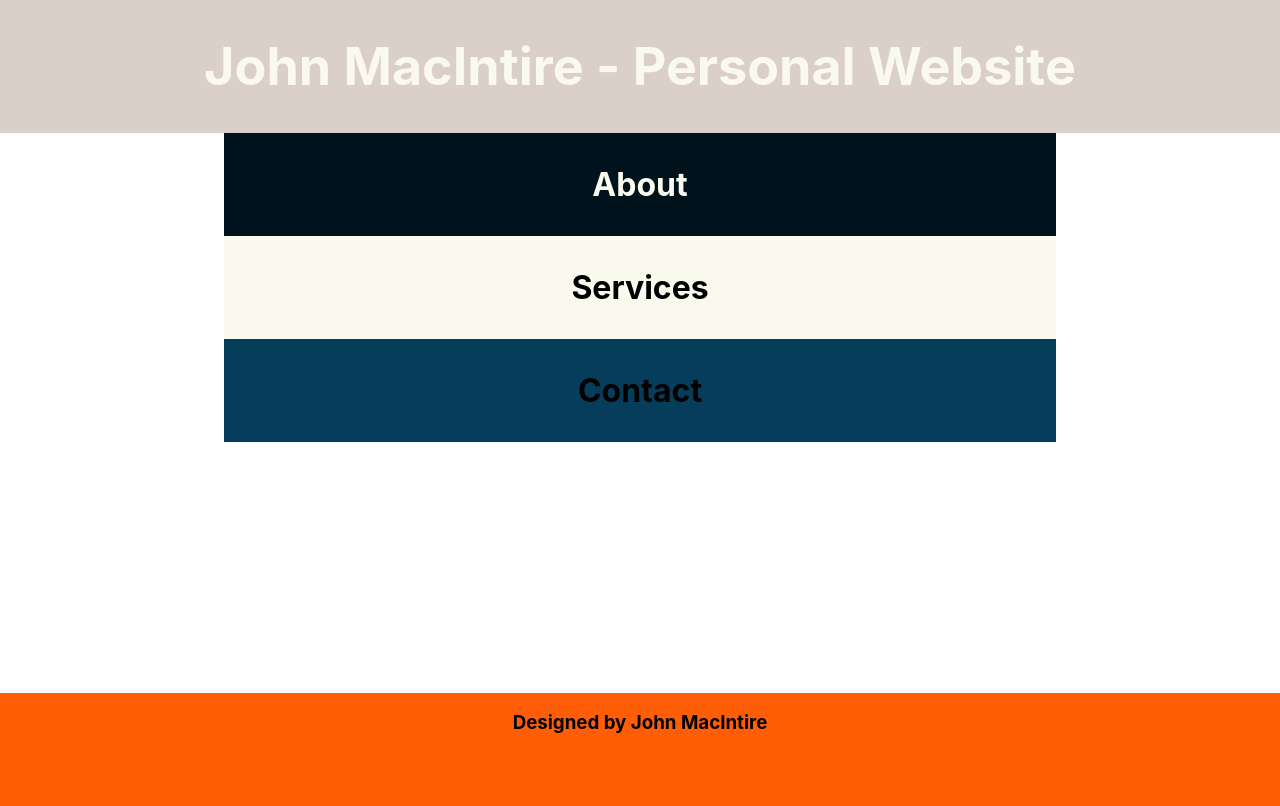
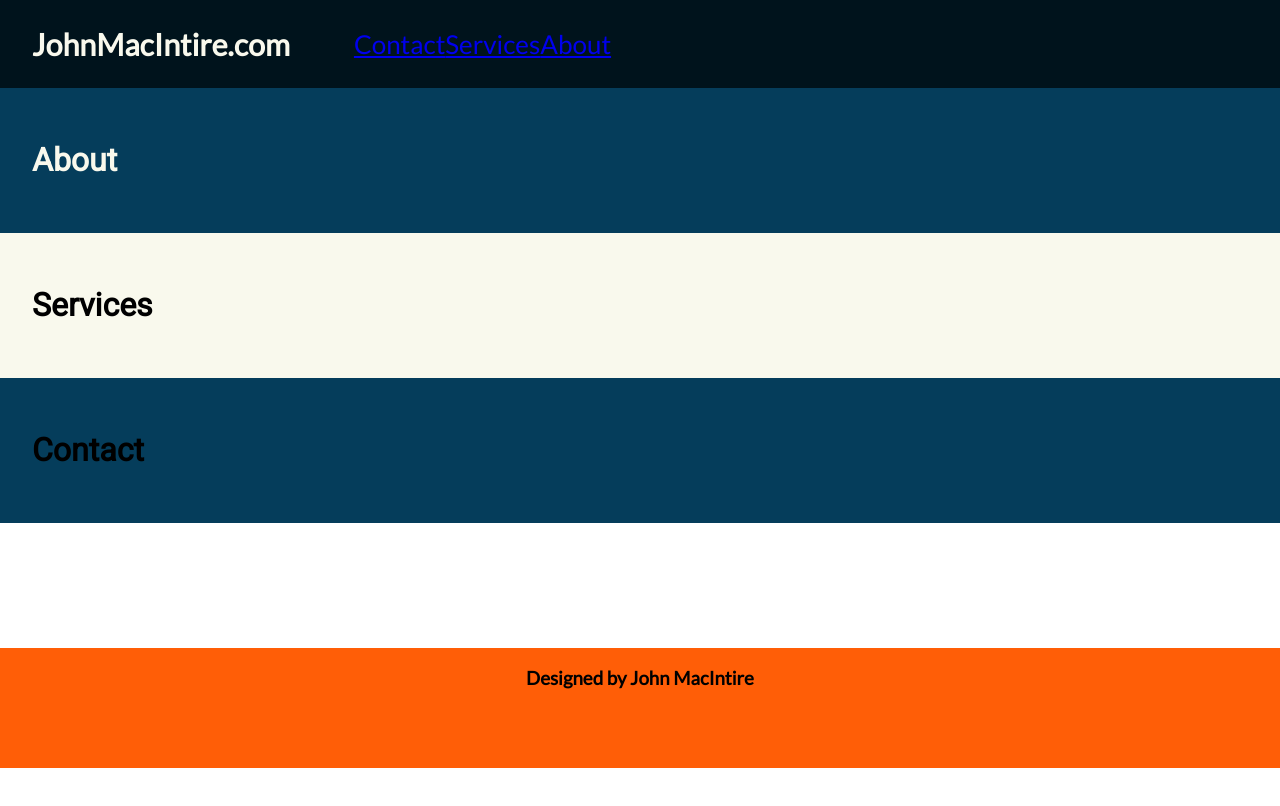
Before and after one commit to jrwmacintire/personal-site, a React (Create React App) app: page /contact in a window 1280 px wide. Shown: the top 806 px of the page. Built offline with nearby package versions, Linux system fonts and the light colour scheme.

Commit message:
Added Bootstrap and React Bootstrap

```diff
--- a/package.json
+++ b/package.json
@@ -3,7 +3,9 @@
   "version": "0.1.0",
   "private": true,
   "dependencies": {
+    "bootstrap": "^4.3.1",
     "react": "^16.8.6",
+    "react-bootstrap": "^1.0.0-beta.9",
     "react-dom": "^16.8.6",
     "react-scripts": "2.1.8"
   },
--- a/src/components/Header.js
+++ b/src/components/Header.js
@@ -4,7 +4,12 @@ class Header extends Component {
     render() {
         return (
             <header className="Header">
-                <h1>John MacIntire - Personal Website</h1>
+                <h3 className="title">JohnMacIntire.com</h3>
+                <div className="nav-links">
+                    <a href="/contact">Contact</a>
+                    <a href="/services">Services</a>
+                    <a href="/about">About</a>
+                </div>
             </header>
         )
     }
--- a/src/styles/css/App.css
+++ b/src/styles/css/App.css
@@ -2,20 +2,35 @@
 /* HSL */
 /* RGB */
 @import url("https://fonts.googleapis.com/css?family=Lato|Roboto&display=swap");
+.Main {
+  min-height: 70vh;
+  min-width: 65%;
+  font-family: 'Roboto', sans-serif; }
+  .Main div {
+    display: flex;
+    padding: 2rem; }
+
 .About {
-  background-color: #00131c; }
+  background-color: #053d5b; }
   .About * {
     color: #f9f9ed; }
 
+/* Coolors Exported Palette - coolors.co/00131c-053d5b-f9f9ed-ff5e07-dbd0c9 */
+/* HSL */
+/* RGB */
 .Header {
-  background-color: #dbd0c9;
-  min-height: 15vh;
+  background-color: #00131c;
+  width: 100%;
+  min-height: 11vh;
   display: flex;
-  flex-direction: column;
-  align-items: center;
-  justify-content: center;
   font-size: calc(10px + 2vmin);
   color: #f9f9ed; }
+  .Header h3.title {
+    margin: auto 2rem; }
+  .Header div.nav-links {
+    margin: auto 2rem;
+    display: inline-block;
+    text-align: right; }
 
 .Footer {
   min-height: 15vh;
@@ -32,15 +47,6 @@
 
 html body div#root .App {
   font-size: 16px;
+  font-family: 'Lato', sans-serif;
   display: flex;
   flex-direction: column; }
-  html body div#root .App div {
-    margin: auto; }
-  html body div#root .App .Main {
-    min-height: 70vh;
-    min-width: 65%; }
-    html body div#root .App .Main div {
-      display: flex;
-      padding: 2rem; }
-    html body div#root .App .Main h1 {
-      margin: auto; }
--- /dev/null
+++ b/src/styles/css/Header.css
@@ -0,0 +1,16 @@
+/* Coolors Exported Palette - coolors.co/00131c-053d5b-f9f9ed-ff5e07-dbd0c9 */
+/* HSL */
+/* RGB */
+.Header {
+  background-color: #00131c;
+  width: 100%;
+  min-height: 11vh;
+  display: flex;
+  font-size: calc(10px + 2vmin);
+  color: #f9f9ed; }
+  .Header h3.title {
+    margin: auto 2rem; }
+  .Header div.nav-links {
+    margin: auto 2rem;
+    display: inline-block;
+    text-align: right; }
--- /dev/null
+++ b/src/styles/css/Main.css
@@ -0,0 +1,7 @@
+.Main {
+  min-height: 70vh;
+  min-width: 65%;
+  font-family: 'Roboto', sans-serif; }
+  .Main div {
+    display: flex;
+    padding: 2rem; }
--- a/src/styles/scss/About.scss
+++ b/src/styles/scss/About.scss
@@ -1,5 +1,5 @@
 .About {
-    background-color: $rgbDarkBlue;
+    background-color: $rgbBlue;
 
     * {
         color: $rgbWhite;
--- a/src/styles/scss/App.scss
+++ b/src/styles/scss/App.scss
@@ -1,4 +1,5 @@
 @import './palette.scss';
+@import './Main.scss';
 @import './About.scss';
 @import './Header.scss';
 @import './Footer.scss';
@@ -11,27 +12,9 @@ html {
         div#root {
             .App {
                 font-size: 16px;
+                font-family: 'Lato', sans-serif;
                 display: flex;
                 flex-direction: column;
-
-                div {
-                    margin: auto;
-                }
-
-                .Main {
-                    min-height: 70vh;
-                    min-width: 65%;
-
-                    div {
-                        display: flex;
-                        padding: 2rem;
-                    }
-
-                    h1 {
-                        margin: auto;
-                    }
-
-                }
             }
         }
     }
--- a/src/styles/scss/Header.scss
+++ b/src/styles/scss/Header.scss
@@ -1,10 +1,22 @@
+@import './palette.scss';
+
 .Header {
-    background-color: $rgbLightGray;
-    min-height: 15vh;
+    background-color: $rgbDarkBlue;
+    width: 100%;
+    min-height: 11vh;
     display: flex;
-    flex-direction: column;
-    align-items: center;
-    justify-content: center;
     font-size: calc(10px + 2vmin);
     color: $rgbWhite;
+
+
+    h3.title {
+        margin: auto 2rem;
+    }
+
+    div.nav-links {
+        margin: auto 2rem;
+        display: inline-block;
+        text-align: right;
+    }
+
 }
--- /dev/null
+++ b/src/styles/scss/Main.scss
@@ -0,0 +1,11 @@
+.Main {
+    min-height: 70vh;
+    min-width: 65%;
+    font-family: 'Roboto', sans-serif;
+
+    div {
+        display: flex;
+        padding: 2rem;
+    }
+
+}
```
Also changed, not shown: 1 other file (tests, documents, lock files or other folders).
